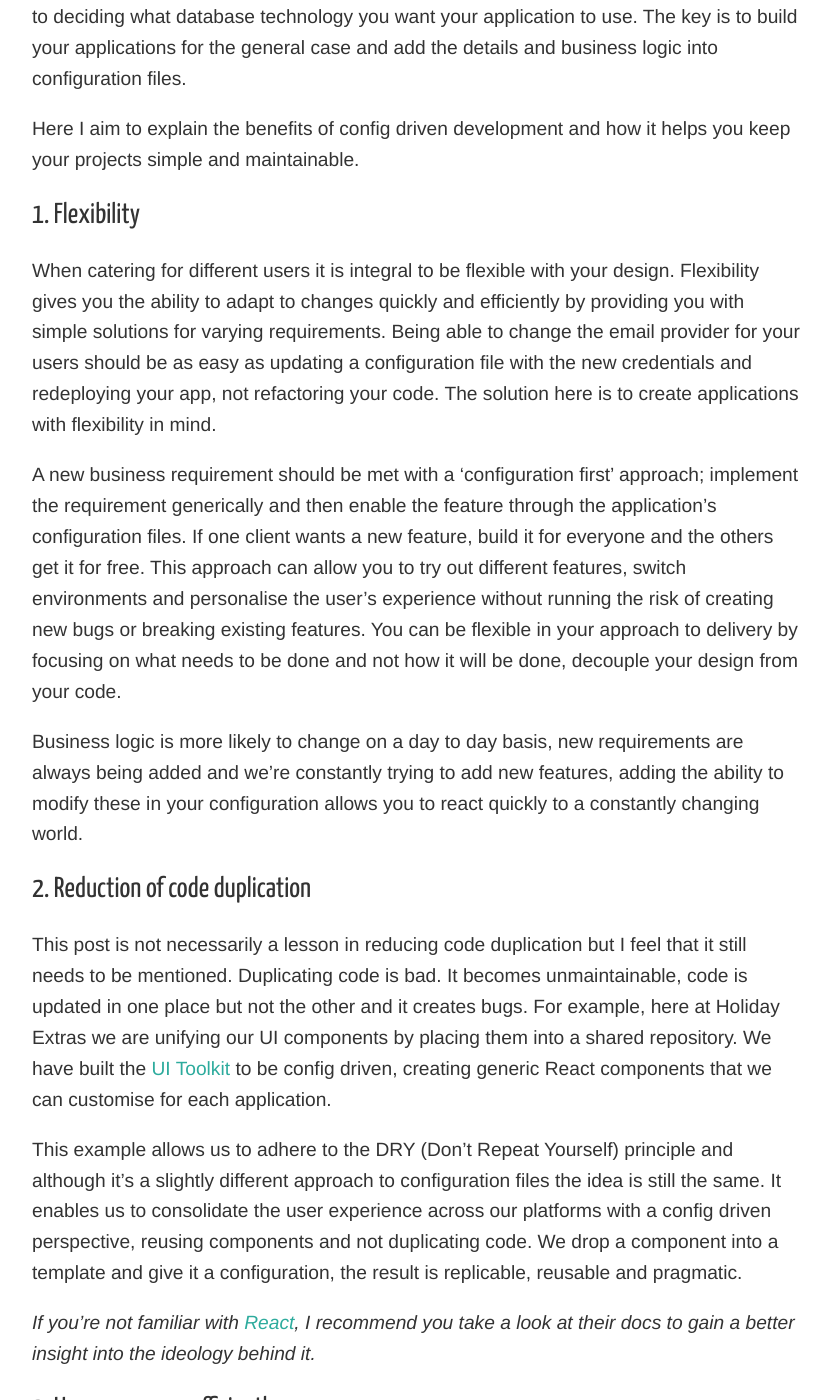
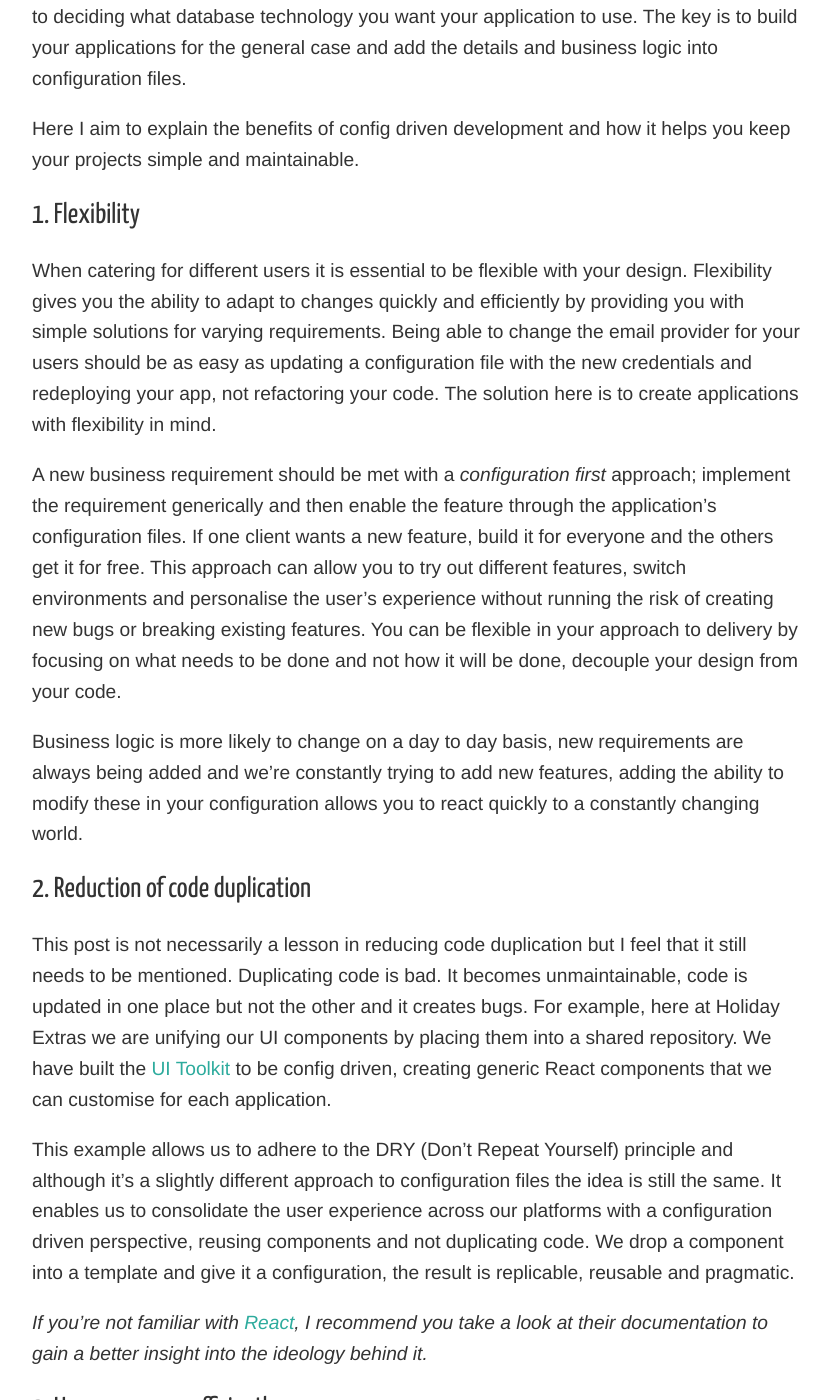
Before and after one commit to holidayextras/holidayextras.github.com, a Jekyll site: the page built from _posts/2015-11-20-config-driven-development.md, in a window 1280 px wide and 1400 px high, scrolled down 810 px. Shown: the whole window, without its empty margins (224-1055 px from the left). Built offline with Jekyll 4.4.1, drawn with Linux system fonts in a browser that asks for light colours; nearby versions of some CDN libraries; comment, search, counter and statistics services are not loaded; some of the changed text lies outside the part shown.

Commit message:
Slightly rewording some parts

```diff
--- a/_posts/2015-11-20-config-driven-development.md
+++ b/_posts/2015-11-20-config-driven-development.md
@@ -15,23 +15,23 @@
 Here I aim to explain the benefits of config driven development and how it helps you keep your projects simple and maintainable.
 
 ## 1. Flexibility
-When catering for different users it is integral to be flexible with your design. Flexibility gives you the ability to adapt to changes quickly and efficiently by providing you with simple solutions for varying requirements. Being able to change the email provider for your users should be as easy as updating a configuration file with the new credentials and redeploying your app, not refactoring your code. The solution here is to create applications with flexibility in mind.
+When catering for different users it is essential to be flexible with your design. Flexibility gives you the ability to adapt to changes quickly and efficiently by providing you with simple solutions for varying requirements. Being able to change the email provider for your users should be as easy as updating a configuration file with the new credentials and redeploying your app, not refactoring your code. The solution here is to create applications with flexibility in mind.
 
-A new business requirement should be met with a 'configuration first' approach; implement the requirement generically and then enable the feature through the application's configuration files. If one client wants a new feature, build it for everyone and the others get it for free. This approach can allow you to try out different features, switch environments and personalise the user's experience without running the risk of creating new bugs or breaking existing features. You can be flexible in your approach to delivery by focusing on what needs to be done and not how it will be done, decouple your design from your code.
+A new business requirement should be met with a *configuration first* approach; implement the requirement generically and then enable the feature through the application's configuration files. If one client wants a new feature, build it for everyone and the others get it for free. This approach can allow you to try out different features, switch environments and personalise the user's experience without running the risk of creating new bugs or breaking existing features. You can be flexible in your approach to delivery by focusing on what needs to be done and not how it will be done, decouple your design from your code.
 
 Business logic is more likely to change on a day to day basis, new requirements are always being added and we're constantly trying to add new features, adding the ability to modify these in your configuration allows you to react quickly to a constantly changing world.
 
 ## 2. Reduction of code duplication
 This post is not necessarily a lesson in reducing code duplication but I feel that it still needs to be mentioned. Duplicating code is bad. It becomes unmaintainable, code is updated in one place but not the other and it creates bugs. For example, here at Holiday Extras we are unifying our UI components by placing them into a shared repository. We have built the [UI Toolkit](https://github.com/holidayextras/ui-toolkit) to be config driven, creating generic React components that we can customise for each application.
 
-This example allows us to adhere to the DRY (Don't Repeat Yourself) principle and although it's a slightly different approach to configuration files the idea is still the same. It enables us to consolidate the user experience across our platforms with a config driven perspective, reusing components and not duplicating code. We drop a component into a template and give it a configuration, the result is replicable, reusable and pragmatic.
+This example allows us to adhere to the DRY (Don't Repeat Yourself) principle and although it's a slightly different approach to configuration files the idea is still the same. It enables us to consolidate the user experience across our platforms with a configuration driven perspective, reusing components and not duplicating code. We drop a component into a template and give it a configuration, the result is replicable, reusable and pragmatic.
 
-*If you're not familiar with [React](https://facebook.github.io/react/), I recommend you take a look at their docs to gain a better insight into the ideology behind it.*
+*If you're not familiar with [React](https://facebook.github.io/react/), I recommend you take a look at their documentation to gain a better insight into the ideology behind it.*
 
 ## 3. Uses resources efficiently
 By building applications for a general use case you are able to focus resources on making your system easily expandable and simple to change. Adding a new feature should be a painless process that ensures you are using your developer and testing resources efficiently. Reduce your technical debt by focusing on building smarter solutions that offer the ability to expand without wasting time combing through tightly coupled code. By thinking about future configurations you are forced to decouple your design and move requirements out of the code completely.
 
-You will be able to create and test new features in isolation without affecting current users, unit and system tests will be clean and reliable due to the reduced complexity. Future work becomes simpler and more elegant, allowing you to focus your resources where they are needed. Developers should be focusing on making good, reusable code and building new functionality. They shouldn't be fighting against technical debt and business logic to achieve this. A clean and pragmatic approach to dealing with future, unknown requirements can save precious time in the long term and makes efficient use of your resources.
+You will be able to create and test new features in isolation without affecting current users, unit and system tests will be cleaner and more reliable due to the reduced complexity. Future work becomes simpler and more elegant, allowing you to focus your resources where they are needed. Developers should be focusing on making good, reusable code and building new functionality. They shouldn't be fighting against technical debt and business logic to achieve this. A clean and pragmatic approach to dealing with future, unknown requirements can save precious time in the long term and makes efficient use of your resources.
 
 ## Summary
 
```
